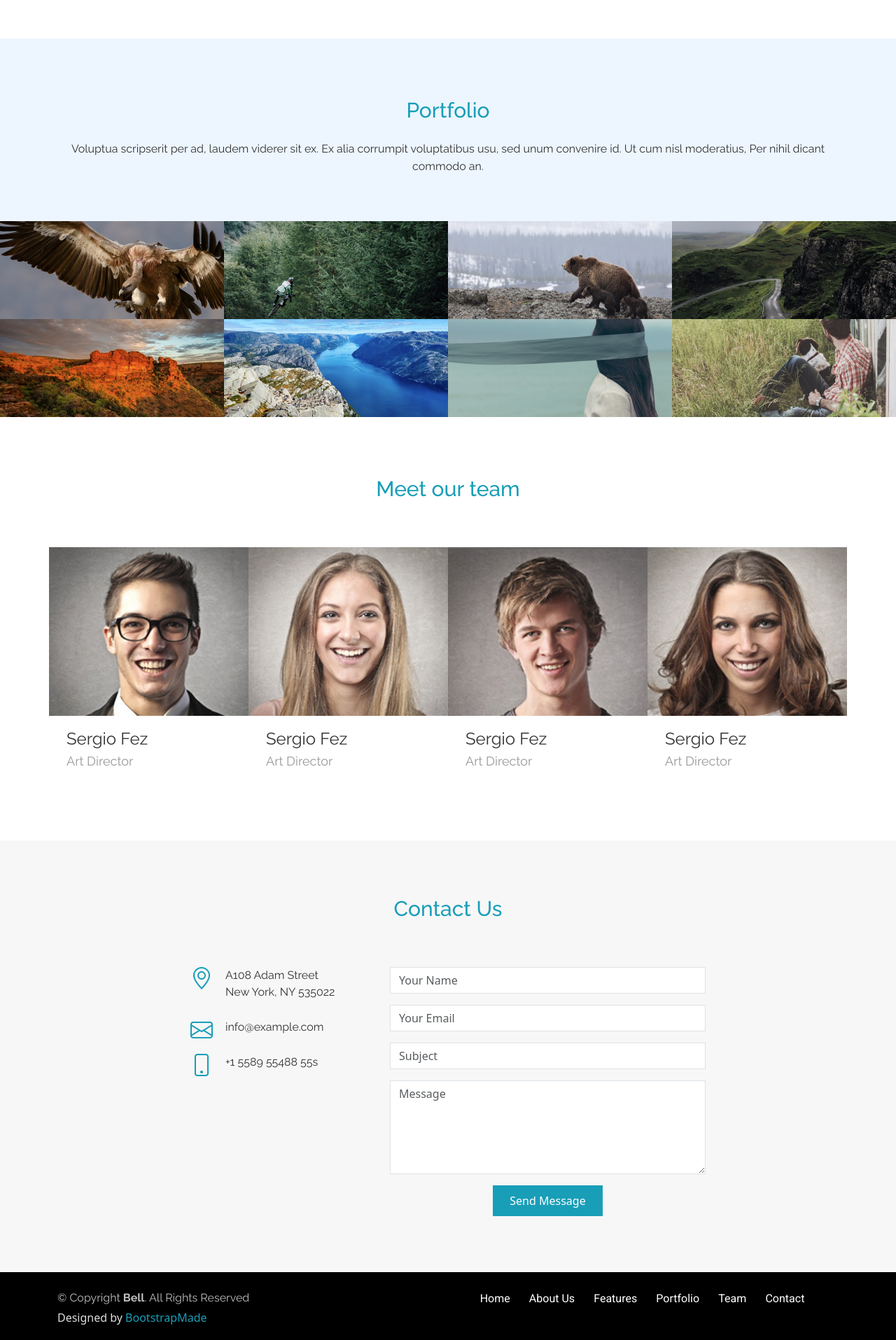
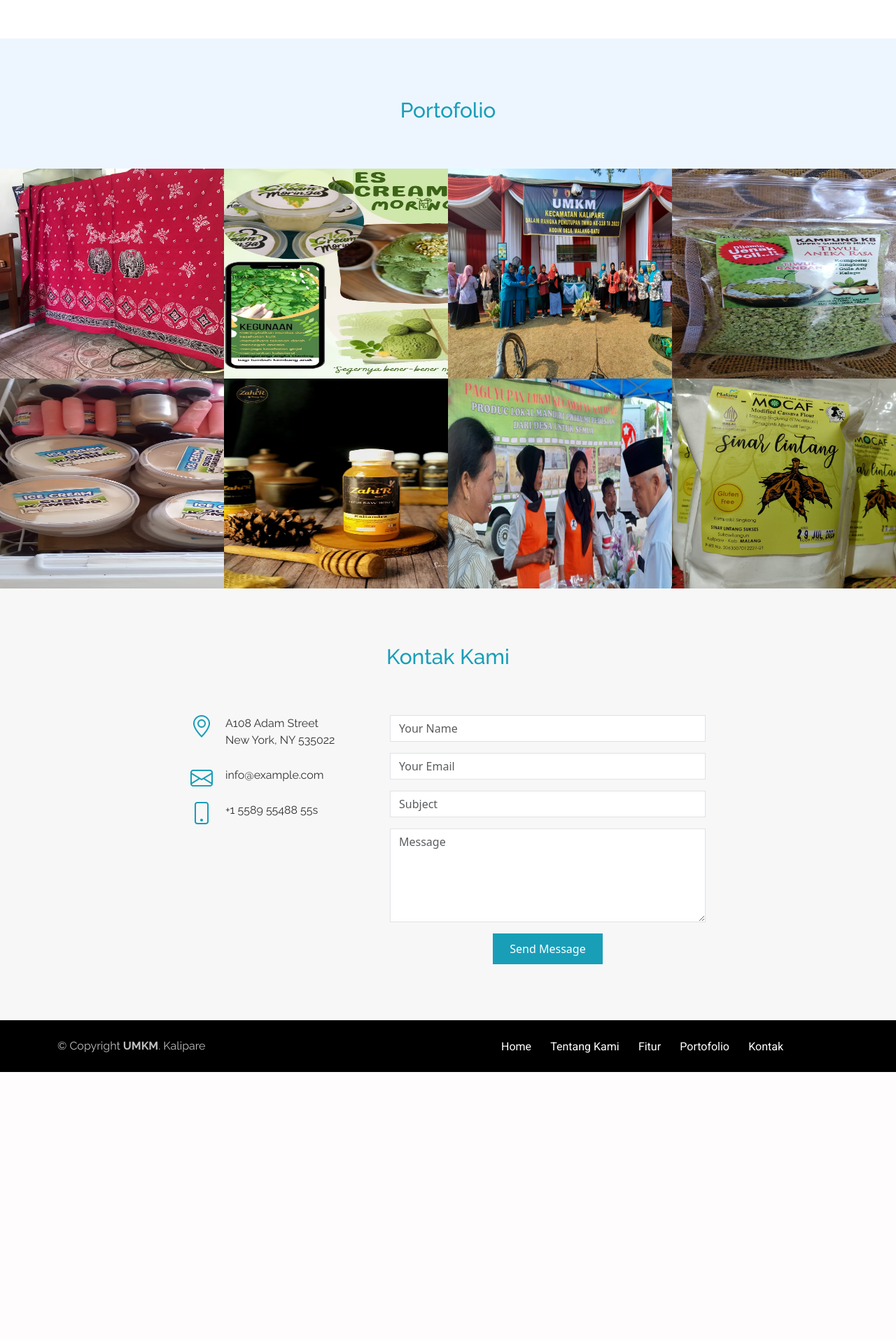
Before and after one commit to joko-stackrullah2/Project_UMKM_Kekar, a PHP site: the page made by application/views/home/index.php in a window 1280 px wide. Shown: the part 2400-4315 px from the top of the page at 70% size. After the commit the page ends 3932 px from the top, so only its background shows below. Run offline with PHP 8.4, Linux system fonts and the light colour scheme; the template is opened without the code that fills it, so the values that code supplies are empty.

Commit message:
perbaikan tampilan landing page

```diff
--- a/application/views/home/index.php
+++ b/application/views/home/index.php
@@ -5,7 +5,7 @@
   <meta charset="utf-8">
   <meta content="width=device-width, initial-scale=1.0" name="viewport">
 
-  <title>Bell Bootstrap Template</title>
+  <title>UMKM Kekar</title>
   <meta content="" name="description">
   <meta content="" name="keywords">
 
@@ -54,7 +54,7 @@
     <div class="container text-center">
       <div class="row">
         <div class="col-md-12">
-          <a class="hero-brand" href="index.html" title="Home"><img alt="Bell Logo" src="<?= base_url('assets/'); ?>/img/logo_2.png"></a>
+          <a class="hero-brand" href="#" title="Home"><img alt="Bell Logo" src="<?= base_url('assets/'); ?>/img/logo_2.png"></a>
         </div>
       </div>
 
@@ -77,7 +77,7 @@
     <div class="container d-flex align-items-center">
 
       <div id="logo" class="me-auto">
-        <a href="index.html"><img src="<?= base_url('assets/'); ?>/img/logo-nav.png" alt=""></a>
+        <a href="#"><img src="<?= base_url('assets/'); ?>/img/logo_2.png" alt="" style="width: 150px;height: 80px;"></a>
         <!-- Uncomment below if you prefer to use a text image -->
         <!--<h1><a href="#hero">Bell</a></h1>-->
       </div>
@@ -85,11 +85,11 @@
       <nav id="navbar" class="navbar order-last order-lg-0">
         <ul>
           <li><a class="nav-link scrollto active" href="#hero">Home</a></li>
-          <li><a class="nav-link scrollto" href="#about">About</a></li>
-          <li><a class="nav-link scrollto" href="#features">Features</a></li>
-          <li><a class="nav-link scrollto " href="#portfolio">Portfolio</a></li>
-          <li><a class="nav-link scrollto" href="#team">Team</a></li>
-          <li class="dropdown"><a href="#"><span>Drop Down</span> <i class="bi bi-chevron-down"></i></a>
+          <li><a class="nav-link scrollto" href="#about">Tentang Kami</a></li>
+          <li><a class="nav-link scrollto" href="#features">Fitur</a></li>
+          <li><a class="nav-link scrollto " href="#portfolio">Portofolio</a></li>
+          <!-- <li><a class="nav-link scrollto" href="#team">Team</a></li> -->
+          <!-- <li class="dropdown"><a href="#"><span>Drop Down</span> <i class="bi bi-chevron-down"></i></a>
             <ul>
               <li><a href="#">Drop Down 1</a></li>
               <li class="dropdown"><a href="#"><span>Deep Drop Down</span> <i class="bi bi-chevron-right"></i></a>
@@ -105,8 +105,8 @@
               <li><a href="#">Drop Down 3</a></li>
               <li><a href="#">Drop Down 4</a></li>
             </ul>
-          </li>
-          <li><a class="nav-link scrollto" href="#contact">Contact</a></li>
+          </li> -->
+          <li><a class="nav-link scrollto" href="#contact">Kontak</a></li>
         </ul>
         <i class="bi bi-list mobile-nav-toggle"></i>
       </nav><!-- .navbar -->
@@ -134,7 +134,7 @@
         Sistem Informasi UMKM KEKAR merupakan sistem informasi yang mencatat data pelaku UMKM dan mengelola perizinan dapat memberikan manfaat besar dalam mempermudah operasional dan pertumbuhan UMKM.
         </p>
 
-        <div class="row stats-row">
+        <div class="row stats-row justify-content-center">
           <div class="stats-col text-center col-md-3 col-sm-6">
             <div class="circle">
               <span data-purecounter-start="0" data-purecounter-end="57" data-purecounter-duration="1" class="purecounter stats-no"></span>
@@ -181,7 +181,7 @@
 
       <div class="container">
         <h2 class="text-center">
-          Features
+          Fitur
         </h2>
 
         <div class="row">
@@ -337,28 +337,28 @@
 
       <div class="container text-center">
         <h2>
-          Portfolio
+          Portofolio
         </h2>
 
-        <p>
-          Voluptua scripserit per ad, laudem viderer sit ex. Ex alia corrumpit voluptatibus usu, sed unum convenire id. Ut cum nisl moderatius, Per nihil dicant commodo an.
-        </p>
+        <!-- <p>
+          Berikut portofolio dari UMKM Kalipare
+        </p> -->
       </div>
 
       <div class="portfolio-grid">
         <div class="row">
           <div class="col-lg-3 col-sm-6 col-xs-12">
             <div class="card card-block">
-              <a href="<?= base_url('assets/'); ?>/img/porf-1.jpg" class="portfolio-lightbox" data-gallery="portfolioGallery"><img alt="" src="<?= base_url('assets/'); ?>/img/porf-1.jpg">
+              <a href="<?= base_url('assets/'); ?>/img/porf-1.jpg" class="portfolio-lightbox" data-gallery="portfolioGallery"><img alt="" src="<?= base_url('assets/'); ?>/img/porf-1.jpg" style="height: 300px;width :400px">
                 <div class="portfolio-over">
                   <div>
                     <h3 class="card-title">
-                      The Dude Rockin'
+                      Batik
                     </h3>
 
-                    <p class="card-text">
+                    <!-- <p class="card-text">
                       Lorem ipsum dolor sit amet, eu sed suas eruditi honestatis.
-                    </p>
+                    </p> -->
                   </div>
                 </div>
               </a>
@@ -367,16 +367,16 @@
 
           <div class="col-lg-3 col-sm-6 col-xs-12">
             <div class="card card-block">
-              <a href="<?= base_url('assets/'); ?>/img/porf-2.jpg" class="portfolio-lightbox" data-gallery="portfolioGallery"><img alt="" src="<?= base_url('assets/'); ?>/img/porf-2.jpg">
+              <a href="<?= base_url('assets/'); ?>/img/porf-2.jpg" class="portfolio-lightbox" data-gallery="portfolioGallery"><img alt="" src="<?= base_url('assets/'); ?>/img/porf-2.jpg" style="height: 300px;width :400px">
                 <div class="portfolio-over">
                   <div>
                     <h3 class="card-title">
-                      The Dude Rockin'
+                      Ice Cream Moringa
                     </h3>
 
-                    <p class="card-text">
+                    <!-- <p class="card-text">
                       Lorem ipsum dolor sit amet, eu sed suas eruditi honestatis.
-                    </p>
+                    </p> -->
                   </div>
                 </div>
               </a>
@@ -385,16 +385,16 @@
 
           <div class="col-lg-3 col-sm-6 col-xs-12">
             <div class="card card-block">
-              <a href="<?= base_url('assets/'); ?>/img/porf-3.jpg" class="portfolio-lightbox" data-gallery="portfolioGallery"><img alt="" src="<?= base_url('assets/'); ?>/img/porf-3.jpg">
+              <a href="<?= base_url('assets/'); ?>/img/porf-3.jpg" class="portfolio-lightbox" data-gallery="portfolioGallery"><img alt="" src="<?= base_url('assets/'); ?>/img/porf-3.jpg" style="height: 300px;width :400px">
                 <div class="portfolio-over">
                   <div>
                     <h3 class="card-title">
-                      The Dude Rockin'
+                      UMKM Kecamatan Kalipare
                     </h3>
 
-                    <p class="card-text">
+                    <!-- <p class="card-text">
                       Lorem ipsum dolor sit amet, eu sed suas eruditi honestatis.
-                    </p>
+                    </p> -->
                   </div>
                 </div>
               </a>
@@ -403,15 +403,15 @@
 
           <div class="col-lg-3 col-sm-6 col-xs-12">
             <div class="card card-block">
-              <a href="<?= base_url('assets/'); ?>/img/porf-4.jpg" class="portfolio-lightbox" data-gallery="portfolioGallery"><img alt="" src="<?= base_url('assets/'); ?>/img/porf-4.jpg">
+              <a href="<?= base_url('assets/'); ?>/img/porf-4.jpg" class="portfolio-lightbox" data-gallery="portfolioGallery"><img alt="" src="<?= base_url('assets/'); ?>/img/porf-4.jpg" style="height: 300px;width :400px">
                 <div class="portfolio-over">
                   <div>
                     <h3 class="card-title">
-                      The Dude Rockin'
+                      UPPKS Sumber Mulyo
                     </h3>
 
                     <p class="card-text">
-                      Lorem ipsum dolor sit amet, eu sed suas eruditi honestatis.
+                      Tiwul Aneka Rasa
                     </p>
                   </div>
                 </div>
@@ -423,15 +423,15 @@
         <div class="row">
           <div class="col-lg-3 col-sm-6 col-xs-12">
             <div class="card card-block">
-              <a href="<?= base_url('assets/'); ?>/img/porf-5.jpg" class="portfolio-lightbox" data-gallery="portfolioGallery"><img alt="" src="<?= base_url('assets/'); ?>/img/porf-5.jpg">
+              <a href="<?= base_url('assets/'); ?>/img/porf-5.jpg" class="portfolio-lightbox" data-gallery="portfolioGallery"><img alt="" src="<?= base_url('assets/'); ?>/img/porf-5.jpg" style="height: 300px;width :400px">
                 <div class="portfolio-over">
                   <div>
                     <h3 class="card-title">
-                      The Dude Rockin'
+                      Ice Cream
                     </h3>
 
                     <p class="card-text">
-                      Lorem ipsum dolor sit amet, eu sed suas eruditi honestatis.
+                      Susu Kambing
                     </p>
                   </div>
                 </div>
@@ -441,15 +441,15 @@
 
           <div class="col-lg-3 col-sm-6 col-xs-12">
             <div class="card card-block">
-              <a href="<?= base_url('assets/'); ?>/img/porf-6.jpg" class="portfolio-lightbox" data-gallery="portfolioGallery"><img alt="" src="<?= base_url('assets/'); ?>/img/porf-6.jpg">
+              <a href="<?= base_url('assets/'); ?>/img/porf-6.jpg" class="portfolio-lightbox" data-gallery="portfolioGallery"><img alt="" src="<?= base_url('assets/'); ?>/img/porf-6.jpg" style="height: 300px;width :400px">
                 <div class="portfolio-over">
                   <div>
                     <h3 class="card-title">
-                      The Dude Rockin'
+                      Zahir
                     </h3>
 
                     <p class="card-text">
-                      Lorem ipsum dolor sit amet, eu sed suas eruditi honestatis.
+                      Madu Murni Segar
                     </p>
                   </div>
                 </div>
@@ -459,15 +459,15 @@
 
           <div class="col-lg-3 col-sm-6 col-xs-12">
             <div class="card card-block">
-              <a href="<?= base_url('assets/'); ?>/img/porf-7.jpg" class="portfolio-lightbox" data-gallery="portfolioGallery"><img alt="" src="<?= base_url('assets/'); ?>/img/porf-7.jpg">
+              <a href="<?= base_url('assets/'); ?>/img/porf-7.jpg" class="portfolio-lightbox" data-gallery="portfolioGallery"><img alt="" src="<?= base_url('assets/'); ?>/img/porf-7.jpg" style="height: 300px;width :400px">
                 <div class="portfolio-over">
                   <div>
                     <h3 class="card-title">
-                      The Dude Rockin'
+                      Paguyuban UMKM Kalipare
                     </h3>
 
                     <p class="card-text">
-                      Lorem ipsum dolor sit amet, eu sed suas eruditi honestatis.
+                      Produk-produk lokal pribumi dari pedesaan untuk semua
                     </p>
                   </div>
                 </div>
@@ -477,15 +477,15 @@
 
           <div class="col-lg-3 col-sm-6 col-xs-12">
             <div class="card card-block">
-              <a href="<?= base_url('assets/'); ?>/img/porf-8.jpg" class="portfolio-lightbox" data-gallery="portfolioGallery"><img alt="" src="<?= base_url('assets/'); ?>/img/porf-8.jpg">
+              <a href="<?= base_url('assets/'); ?>/img/porf-8.jpg" class="portfolio-lightbox" data-gallery="portfolioGallery"><img alt="" src="<?= base_url('assets/'); ?>/img/porf-8.jpg" style="height: 300px;width :400px">
                 <div class="portfolio-over">
                   <div>
                     <h3 class="card-title">
-                      The Dude Rockin'
+                      Sinar Lintang
                     </h3>
 
                     <p class="card-text">
-                      Lorem ipsum dolor sit amet, eu sed suas eruditi honestatis.
+                      Tepung Terigu Singkong - Gluten Free
                     </p>
                   </div>
                 </div>
@@ -497,7 +497,7 @@
     </section><!-- End Portfolio Section -->
 
     <!-- ======= Team Section ======= -->
-    <section class="team" id="team">
+    <!-- <section class="team" id="team">
       <div class="container">
         <h2 class="text-center">
           Meet our team
@@ -601,14 +601,15 @@
           </div>
         </div>
       </div>
-    </section><!-- End Team Section -->
+    </section> -->
+    <!-- End Team Section -->
 
     <!-- ======= Contact Section ======= -->
     <section id="contact">
       <div class="container">
         <div class="row">
           <div class="col-md-12 text-center">
-            <h2 class="section-title">Contact Us</h2>
+            <h2 class="section-title">Kontak Kami</h2>
           </div>
         </div>
 
@@ -672,7 +673,7 @@
 
           <div class="col-lg-6 col-xs-12 text-lg-start text-center">
             <p class="copyright-text">
-              &copy; Copyright <strong>Bell</strong>. All Rights Reserved
+              &copy; Copyright <strong>UMKM</strong>. Kalipare
             </p>
             <div class="credits">
               <!--
@@ -681,34 +682,34 @@
               Licensing information: https://bootstrapmade.com/license/
               Purchase the pro version with working PHP/AJAX contact form: https://bootstrapmade.com/buy/?theme=Bell
             -->
-              Designed by <a href="https://bootstrapmade.com/">BootstrapMade</a>
+              <!-- Designed by <a href="https://bootstrapmade.com/">BootstrapMade</a> -->
             </div>
           </div>
 
           <div class="col-lg-6 col-xs-12 text-lg-right text-center">
             <ul class="list-inline">
               <li class="list-inline-item">
-                <a href="index.html">Home</a>
+                <a href="#hero">Home</a>
               </li>
 
               <li class="list-inline-item">
-                <a href="#about">About Us</a>
+                <a href="#about">Tentang Kami</a>
               </li>
 
               <li class="list-inline-item">
-                <a href="#features">Features</a>
+                <a href="#features">Fitur</a>
               </li>
 
               <li class="list-inline-item">
-                <a href="#portfolio">Portfolio</a>
+                <a href="#portfolio">Portofolio</a>
               </li>
 
-              <li class="list-inline-item">
+              <!-- <li class="list-inline-item">
                 <a href="#team">Team</a>
-              </li>
+              </li> -->
 
               <li class="list-inline-item">
-                <a href="#contact">Contact</a>
+                <a href="#contact">Kontak</a>
               </li>
             </ul>
           </div>
--- a/assets/css/style.css
+++ b/assets/css/style.css
@@ -159,7 +159,7 @@ a:hover {
 #header #logo img {
   padding: 0;
   margin: 0;
-  max-height: 40px;
+  /* max-height: 60px; */
 }
 
 .scrolled-offset {
```
Also changed, not shown: assets/img/porf-1.jpg, assets/img/porf-2.jpg, assets/img/porf-3.jpg, assets/img/porf-4.jpg, assets/img/porf-5.jpg, assets/img/porf-6.jpg, assets/img/porf-7.jpg, assets/img/porf-8.jpg.
